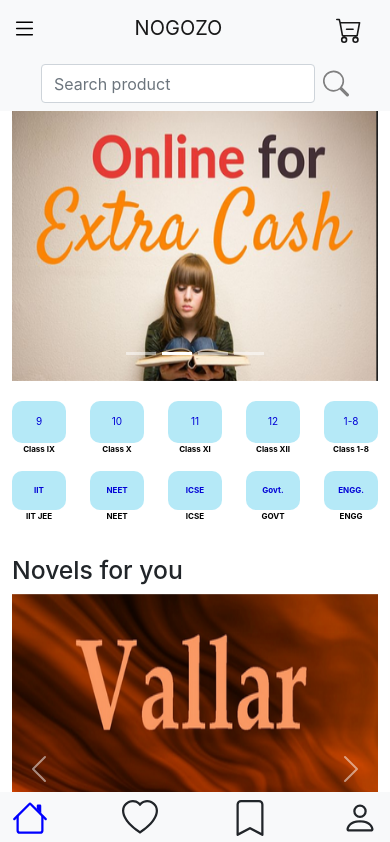
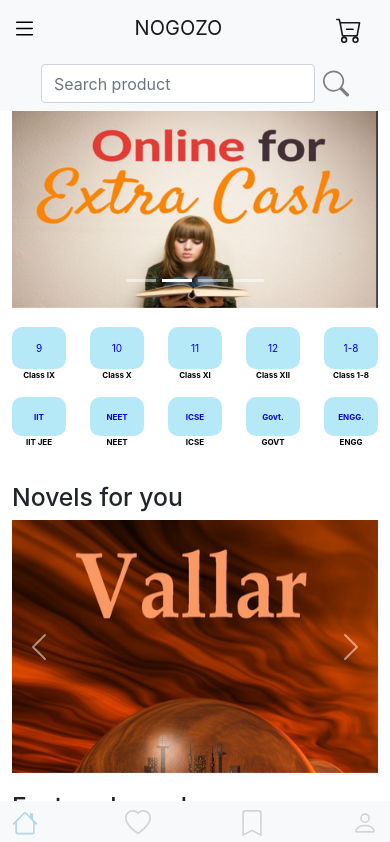
Before and after one commit to Darshan614/BookShopHome, a React (Create React App) app: page / in a window 390 px wide. Shown: the top 842 px of the page. Built offline with nearby package versions, Linux system fonts and the light colour scheme.

Commit message:
image specifications changed

```diff
--- a/src/components/Home/AutoSlider.js
+++ b/src/components/Home/AutoSlider.js
@@ -21,40 +21,44 @@ function AutoSlider() {
 
         <div class="carousel-inner">
           <div class="carousel-item active">
-            <div className={classes.imagee}>
+
             <img
+              className={classes.photo1}
               src="/Chemistry.PNG"
-              width="100"
-              height="350"
-              class="d-block w-100"
+              // width="100"
+              // height="350"
+              // class="d-block w-100"
               alt="Romantic Novels"
             ></img>
-            </div>
+
           </div>
           <div class="carousel-item">
             <img
               src="/Sellbooks.PNG"
-              width="100"
-              height="350"
-              class="d-block w-100"
-              alt="Fiction Novels"
+               width="100%"
+               height="250"
+              //  class="d-block w-100 "
+               className={classes.photo1}
+               alt="Fiction Novels"
             ></img>
           </div>
           <div class="carousel-item">
             <img
               src="/Accountancy.PNG"
-              width="100"
-              height="350"
-              class="d-block w-100"
+              // width="100"
+              // height="350"
+              // class="d-block w-100"
+              className={classes.photo1}
               alt="Thriller"
             ></img>
           </div>
           <div class="carousel-item">
             <img
               src="/Maths.PNG"
-              width="100"
-              height="350"
-              class="d-block w-100"
+              // width="100"
+              // height="350"
+              // class="d-block w-100"
+              className={classes.photo1}
               alt="Thriller"
             ></img>
           </div>
--- a/src/components/Home/AutoSlider.module.css
+++ b/src/components/Home/AutoSlider.module.css
@@ -1,27 +1,47 @@
 /* img{
     width: 100;
     height:350;
-}
+}*/
 
 @media screen and (max-width: 1000px) {
-    img{
-        width: 100;
-        height: 200;
+    .photo1{
+        display: block;
+        width:100vw;
+        height:40vh;
     }
   }
 
-  /* On screens that are 600px or less, set the background color to olive */
-  /* @media screen and (max-width: 700px) {
-    img{
-        width:100;
-        height:150;
+  /*On screens that are 600px or less, set the background color to olive */
+   @media screen and (max-width: 700px) {
+    .photo1{
+        display: block;
+        width:100vw;
+        height:20vh;
     }
-  /* } */
+   }
+
+  .photo1{
+      display: block;
+      width: 100%;
+      height: 30vh;
+  }
+
+  @media screen and (max-width: 700px) {
+    .slider{
+        margin-top: 18%;
+    }
+   }
 
   .slider{
-      margin-top: 8%;
+      margin-top: 14%;
   }
 
-  .imagee{
-      max-height: 100;
+  /* img{
+      display: block;
+      width: 100%;
+  } */
+  .imageee{
+      height: 100;
+      width: 100%;
+      display: block;
   }
--- a/src/components/Home/NovelCategory.js
+++ b/src/components/Home/NovelCategory.js
@@ -9,16 +9,16 @@ function NovelCategory(){
         <div id="carouselExampleControls" class="carousel slide">
   <div class="carousel-inner">
     <div class="carousel-item active">
-      <img src="/novels1.png" width="100" height="350" class="d-block w-100" alt="..."></img>
+      <img src="/novels1.PNG" className={classes.photo1} alt="..."></img>
     </div>
     <div class="carousel-item">
-      <img src="/novels2.png" width="100" height="350" class="d-block w-100" alt="..."></img>
+      <img src="/novels2.PNG" className={classes.photo1} alt="..."></img>
     </div>
     <div class="carousel-item">
-      <img src="/novels3.png" width="100" height="350" class="d-block w-100" alt="..."></img>
+      <img src="/novels3.PNG" className={classes.photo1} alt="..."></img>
     </div>
     <div class="carousel-item">
-      <img src="/novels4.png" width="100" height="350" class="d-block w-100" alt="..."></img>
+      <img src="/novels4.PNG" className={classes.photo1} alt="..."></img>
     </div>
   </div>
   <button class="carousel-control-prev" type="button" data-bs-target="#carouselExampleControls" data-bs-slide="prev">
--- a/src/components/Home/NovelCategory.module.css
+++ b/src/components/Home/NovelCategory.module.css
@@ -2,3 +2,26 @@
     text-align: left;
     margin-top: 5%;
 }
+
+@media screen and (max-width: 1000px) {
+    .photo1{
+        display: block;
+        width:70vw;
+        height:30vh;
+    }
+  }
+
+  /*On screens that are 600px or less, set the background color to olive */
+   @media screen and (max-width: 700px) {
+    .photo1{
+        display: block;
+        width:90vw;
+        height:30vh;
+    }
+   }
+
+  .photo1{
+      display: block;
+      width: 100%;
+      height: 30vh;
+  }
--- a/src/components/Layout/Footer.js
+++ b/src/components/Layout/Footer.js
@@ -6,23 +6,23 @@ function Footer(){
     <nav class="navbar navbar-expand-sm bg-light navbar-light fixed-bottom" >
             <div class="container-fluid container">
                 <div>
-                <svg xmlns="http://www.w3.org/2000/svg" width="36" height="36" fill="Blue" class="bi bi-house" viewBox="0 0 16 16">
+                <svg xmlns="http://www.w3.org/2000/svg" width="26" height="26" fill="lightBlue" class="bi bi-house" viewBox="0 0 16 16">
   <path fill-rule="evenodd" d="M2 13.5V7h1v6.5a.5.5 0 0 0 .5.5h9a.5.5 0 0 0 .5-.5V7h1v6.5a1.5 1.5 0 0 1-1.5 1.5h-9A1.5 1.5 0 0 1 2 13.5zm11-11V6l-2-2V2.5a.5.5 0 0 1 .5-.5h1a.5.5 0 0 1 .5.5z"/>
   <path fill-rule="evenodd" d="M7.293 1.5a1 1 0 0 1 1.414 0l6.647 6.646a.5.5 0 0 1-.708.708L8 2.207 1.354 8.854a.5.5 0 1 1-.708-.708L7.293 1.5z"/>
 </svg>
                 </div>
                 <div>
-                <svg xmlns="http://www.w3.org/2000/svg" width="36" height="36" fill="currentColor" class="bi bi-heart" viewBox="0 0 16 16">
+                <svg xmlns="http://www.w3.org/2000/svg" width="26" height="26" fill="lightgrey" class="bi bi-heart" viewBox="0 0 16 16">
   <path d="m8 2.748-.717-.737C5.6.281 2.514.878 1.4 3.053c-.523 1.023-.641 2.5.314 4.385.92 1.815 2.834 3.989 6.286 6.357 3.452-2.368 5.365-4.542 6.286-6.357.955-1.886.838-3.362.314-4.385C13.486.878 10.4.28 8.717 2.01L8 2.748zM8 15C-7.333 4.868 3.279-3.04 7.824 1.143c.06.055.119.112.176.171a3.12 3.12 0 0 1 .176-.17C12.72-3.042 23.333 4.867 8 15z"/>
 </svg>
                 </div>
                 <div>
-                <svg xmlns="http://www.w3.org/2000/svg" width="36" height="36" fill="currentColor" class="bi bi-bookmark" viewBox="0 0 16 16">
+                <svg xmlns="http://www.w3.org/2000/svg" width="26" height="26" fill="lightgrey" class="bi bi-bookmark" viewBox="0 0 16 16">
   <path d="M2 2a2 2 0 0 1 2-2h8a2 2 0 0 1 2 2v13.5a.5.5 0 0 1-.777.416L8 13.101l-5.223 2.815A.5.5 0 0 1 2 15.5V2zm2-1a1 1 0 0 0-1 1v12.566l4.723-2.482a.5.5 0 0 1 .554 0L13 14.566V2a1 1 0 0 0-1-1H4z"/>
 </svg>
                 </div>
                 <div>
-                <svg xmlns="http://www.w3.org/2000/svg" width="36" height="36" fill="currentColor" class="bi bi-person" viewBox="0 0 16 16">
+                <svg xmlns="http://www.w3.org/2000/svg" width="26" height="26" fill="lightgrey" class="bi bi-person" viewBox="0 0 16 16">
   <path d="M8 8a3 3 0 1 0 0-6 3 3 0 0 0 0 6zm2-3a2 2 0 1 1-4 0 2 2 0 0 1 4 0zm4 8c0 1-1 1-1 1H3s-1 0-1-1 1-4 6-4 6 3 6 4zm-1-.004c-.001-.246-.154-.986-.832-1.664C11.516 10.68 10.289 10 8 10c-2.29 0-3.516.68-4.168 1.332-.678.678-.83 1.418-.832 1.664h10z"/>
 </svg>
                 </div>
--- a/src/components/Layout/Footer.module.css
+++ b/src/components/Layout/Footer.module.css
@@ -1,3 +1,13 @@
 .footer{
     margin-top: 5%;
+    padding-top:2%;
+    padding-bottom: 2%;
 }
+
+@media screen and (max-width: 1000px) {
+    .footer{
+        margin-top: 5%;
+        padding-top:2%;
+        padding-bottom: 2%;
+    }
+  }
```
